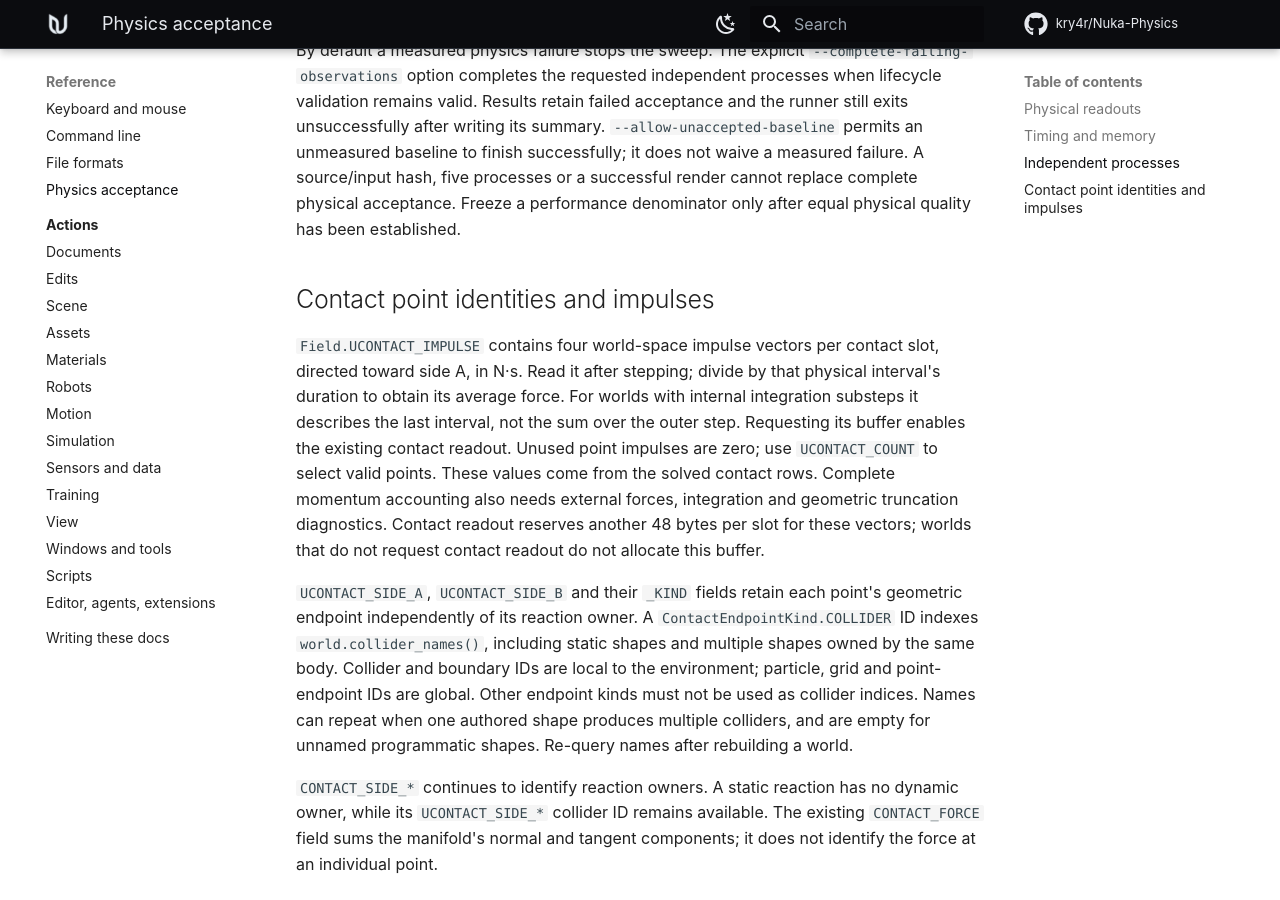
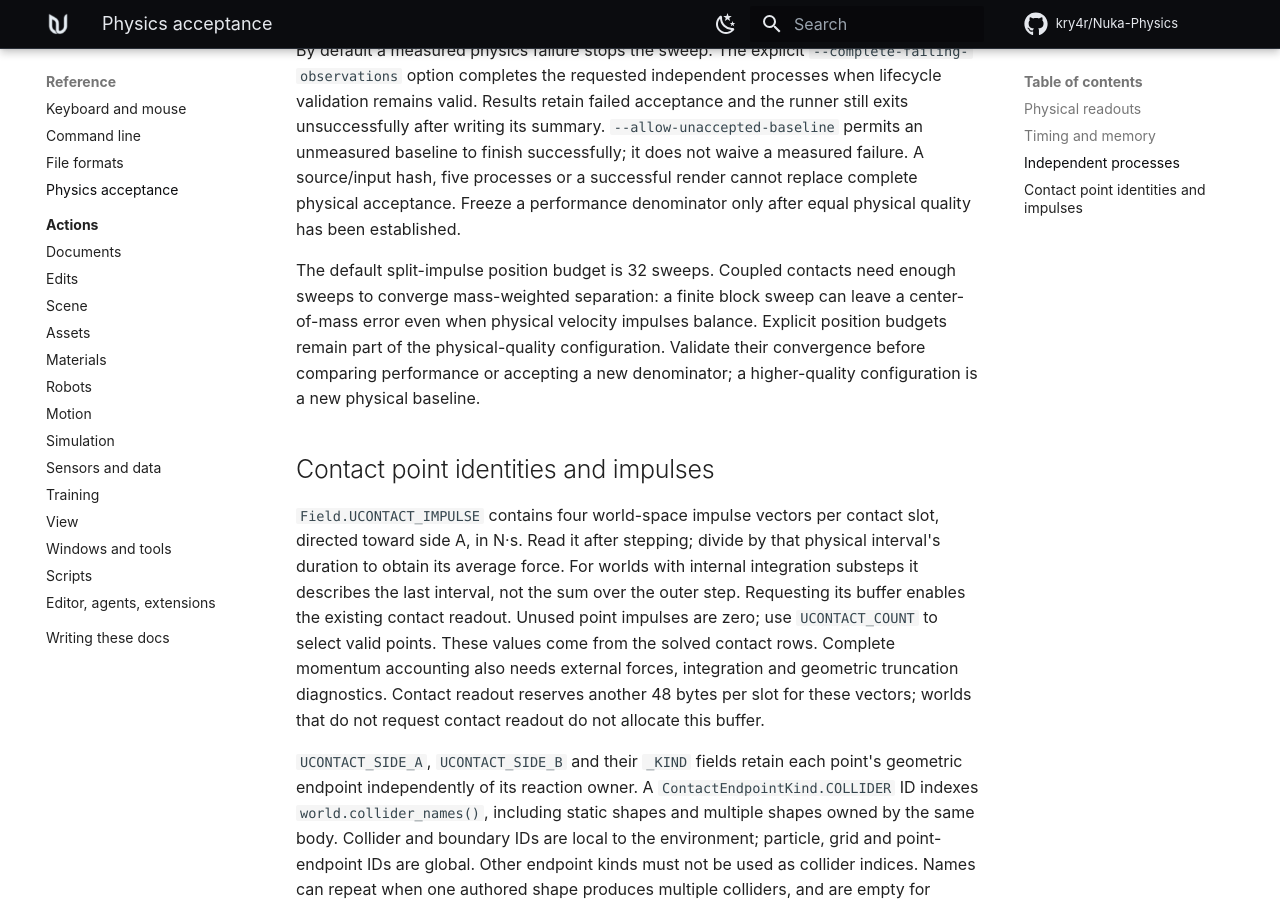
Before and after one commit to kry4r/Nuka-Physics, an MkDocs documentation site: the page built from docs/reference/physics-acceptance.md, in a window 1280 px wide and 900 px high, scrolled down 2988 px. Built offline with MkDocs 1.6.1 and Material for MkDocs 9.7.7, drawn with Linux system fonts in a browser that asks for light colours; comment, search, counter and statistics services are not loaded.

Commit message:
Converge coupled contact position correction [skip ci]

```diff
--- a/docs/reference/physics-acceptance.md
+++ b/docs/reference/physics-acceptance.md
@@ -115,6 +115,13 @@ it does not waive a measured failure. A source/input hash, five processes or a
 successful render cannot replace complete physical acceptance. Freeze a
 performance denominator only after equal physical quality has been established.
 
+The default split-impulse position budget is 32 sweeps. Coupled contacts need
+enough sweeps to converge mass-weighted separation: a finite block sweep can
+leave a center-of-mass error even when physical velocity impulses balance.
+Explicit position budgets remain part of the physical-quality configuration.
+Validate their convergence before comparing performance or accepting a new
+denominator; a higher-quality configuration is a new physical baseline.
+
 ## Contact point identities and impulses
 
 `Field.UCONTACT_IMPULSE` contains four world-space impulse vectors per contact
```
Also changed, not shown: 3 other files.
